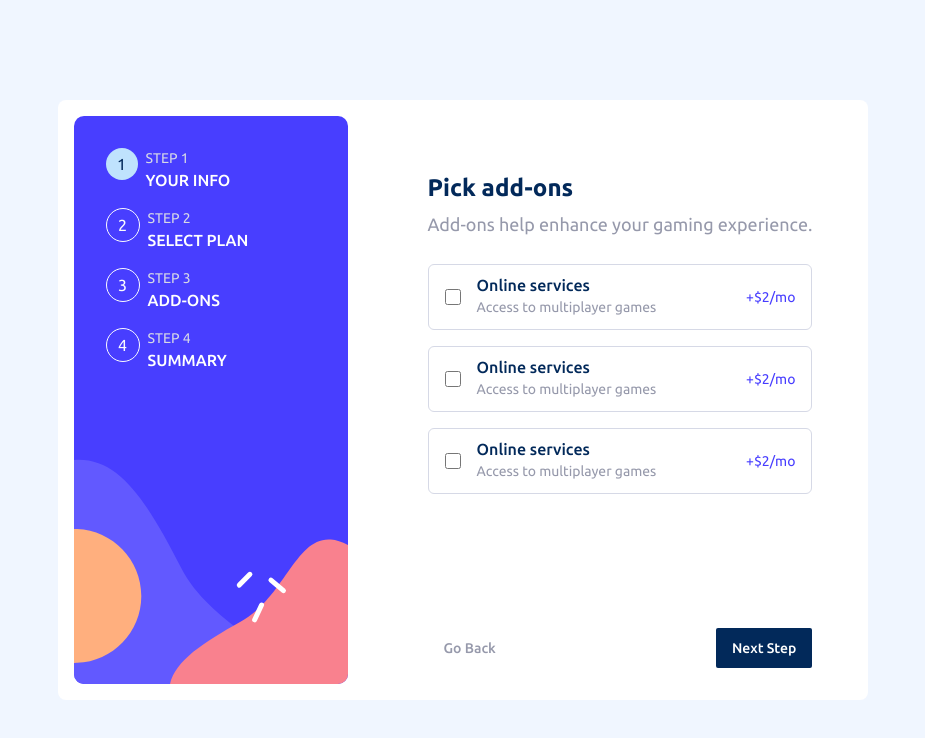
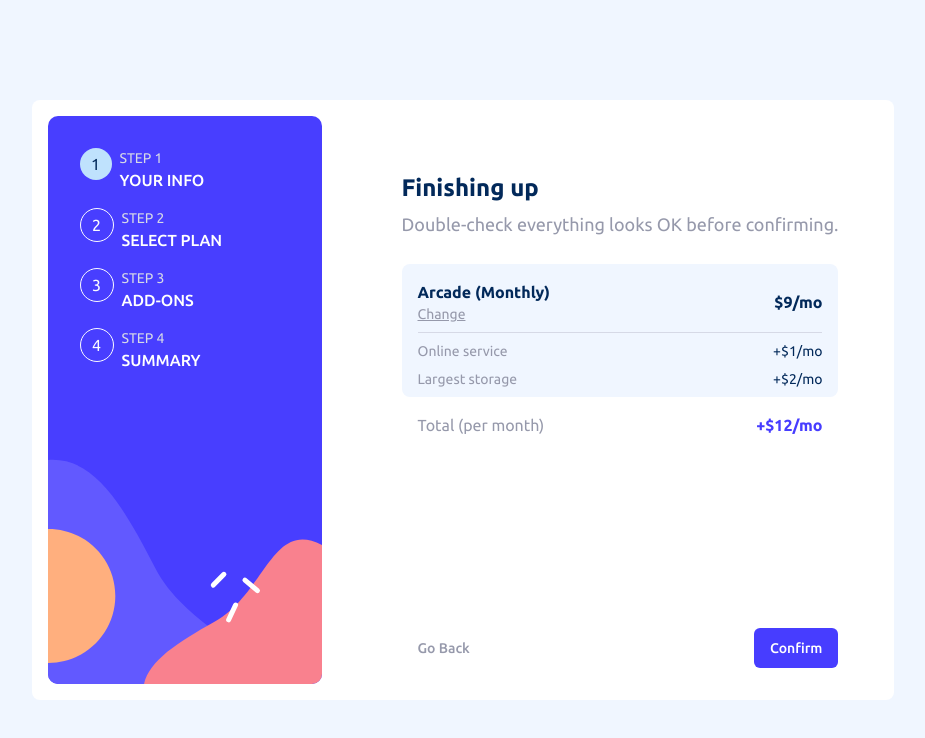
Before and after one commit to gopalbbharadva/multi-step-form, a React (Vite) app: page / in a window 1280 px wide. Shown: the top 738 px of the page, without its empty margins (177-1102 px from the left). Built offline with nearby package versions, Linux system fonts and the light colour scheme.

Commit message:
Feat: foruth step design is completed

```diff
--- a/src/App.tsx
+++ b/src/App.tsx
@@ -6,6 +6,7 @@ import { Button } from "./components/ui/button";
 import { StepOne } from "./components/ui/custom/StepOne";
 import { StepTwo } from "./components/ui/custom/StepTwo";
 import { StepThree } from "./components/ui/custom/StepThree";
+import { StepFour } from "./components/ui/custom/StepFour";
 
 export default function Home() {
   return (
@@ -84,7 +85,8 @@ export default function Home() {
         >
           {/* <StepOne /> */}
           {/* <StepTwo /> */}
-          <StepThree />
+          {/* <StepThree /> */}
+          <StepFour />
         </div>
       </div>
       <div className="bg-white mt-auto fixed bottom-0 w-full flex justify-end items-end p-4 md:hidden">
--- /dev/null
+++ b/src/components/ui/custom/StepFour.tsx
@@ -0,0 +1,57 @@
+import { Button } from "../button";
+import { Typography } from "./typography";
+
+export const StepFour = () => {
+  return (
+    <>
+      <Typography
+        text="Finishing up"
+        variant="heading"
+        className="text-marineBlue"
+      />
+      <Typography
+        text="Double-check everything looks OK before confirming."
+        variant="subheading"
+        className="text-coolGray p-0 m-0 text-start leading-6 font-normal"
+      />
+
+      <div className="w-full flex justify-start items-center flex-col h-full gap-4 mt-5">
+        <div className="w-full bg-magnolia px-4 py-2 rounded-lg">
+          <div className="flex justify-between items-center w-full py-2 border-b border-lightGray">
+            <div className="flex justify-start items-start flex-col">
+              <p className="text-marineBlue font-bold">Arcade (Monthly)</p>
+              <button className="p-0 m-0 text-coolGray text-sm underline">
+                Change
+              </button>
+            </div>
+            <p className="text-marineBlue font-bold">$9/mo</p>
+          </div>
+
+          <div className="flex justify-between items-center text-sm py-2">
+            <p className="text-coolGray">Online service</p>
+            <p className="text-marineBlue">+$1/mo</p>
+          </div>
+          <div className="flex justify-between items-center text-sm">
+            <p className="text-coolGray">Largest storage</p>
+            <p className="text-marineBlue">+$2/mo</p>
+          </div>
+        </div>
+        <div className="flex justify-between items-center w-full px-4">
+          <p className="text-coolGray">Total (per month)</p>
+          <p className="font-bold text-purplishBlue"> +$12/mo</p>
+        </div>
+        <div className="flex justify-between items-center w-full mt-auto">
+          <Button
+            className="hover:text-marineBlue text-coolGray hidden md:block"
+            variant="ghost"
+          >
+            Go Back
+          </Button>
+          <Button className="bg-purplishBlue text-white rounded-md ml-auto self-end hidden md:block">
+            Confirm
+          </Button>
+        </div>
+      </div>
+    </>
+  );
+};
```
